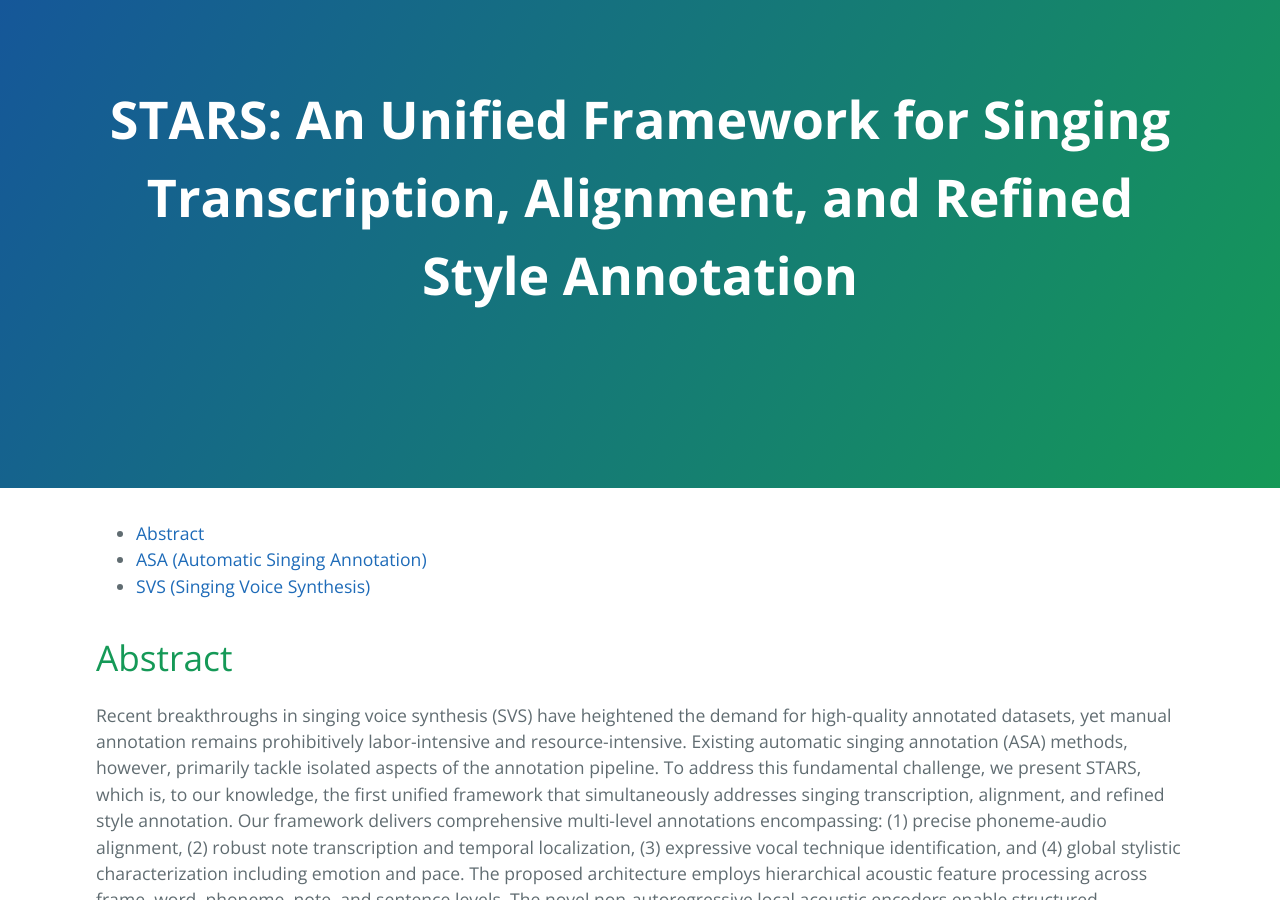
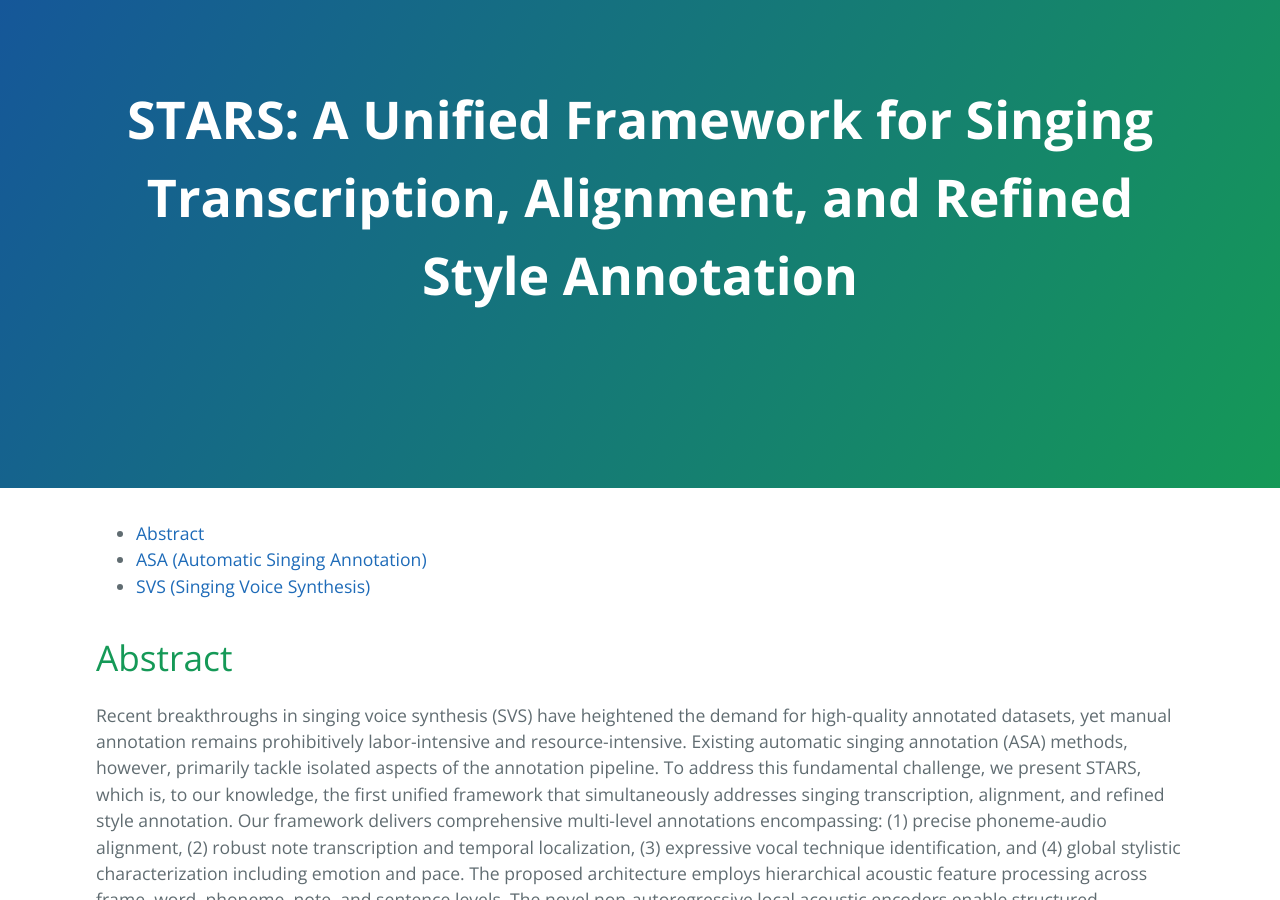
Before and after one commit to demo-stars/demo-stars.github.io, a Jekyll site: the page built from index.md, in a window 1280 px wide and 900 px high. Built offline with Jekyll 4.4.1, drawn with Linux system fonts in a browser that asks for light colours; our own code applies the rules of GitHub Pages for plain Markdown files; the repository's description, which GitHub fills in, is left out.

Commit message:
Update _config.yml

```diff
--- a/_config.yml
+++ b/_config.yml
@@ -3,4 +3,4 @@ layout: default
 markdown: kramdown
 kramdown:
   toc_levels: 1..2
-title: "STARS: An Unified Framework for Singing Transcription, Alignment, and Refined Style Annotation"
+title: "STARS: A Unified Framework for Singing Transcription, Alignment, and Refined Style Annotation"
```
